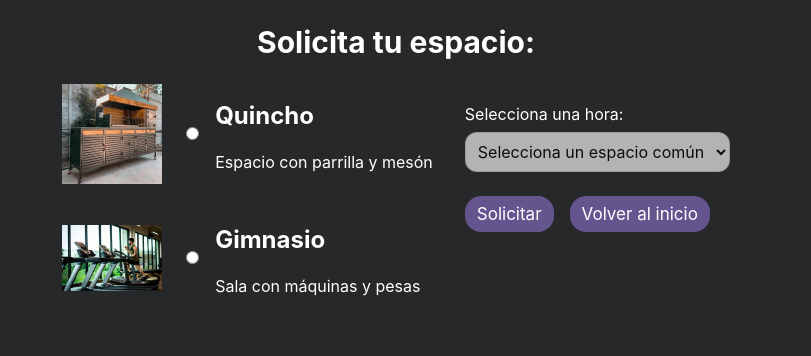
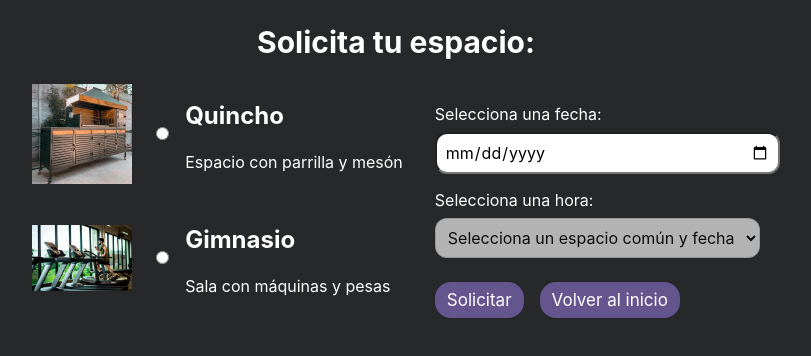
Before and after one commit to retamaish/INF322-DIU-ComunidadEdificio, a React app: page /reservar-espacios-comunes in a window 1280 px wide. Shown: the top 356 px of the page, without its empty margins (244-1055 px from the left). Built offline with nearby package versions, Linux system fonts and the light colour scheme; the HTML template or start-up script is replaced by a standard one.

Commit message:
Update RequestCommonSpaces.jsx

```diff
--- a/src/pages/RequestCommonSpaces.jsx
+++ b/src/pages/RequestCommonSpaces.jsx
@@ -7,13 +7,12 @@ import ImageGym from '../assets/gym.jpg'
 export const RequestCommonSpaces = () => {
   const navigate = useNavigate()
   const [commonSpace, setCommonSpace] = useState('')
+  const [date, setDate] = useState('')
   const [hour, setHour] = useState('')
 
-  // Definimos las horas y las horas disponibles para habilitar/deshabilitar
   const hours = Array.from({ length: 15 }, (_, i) => {
-    const first = (i + 8).toString().padStart(2, '0') // 15 horas desde las 08:00
+    const first = (i + 8).toString().padStart(2, '0')
     const end = (i + 10).toString().padStart(2, '0')
-
     return `${first}:00-${end}:00`
   })
 
@@ -21,30 +20,28 @@ export const RequestCommonSpaces = () => {
   const availableHoursGym = ['14:00-16:00', '18:00-20:00']
 
   const getAvailableHours = (commonSpace) => {
-    if (commonSpace === 'bbq') {
-      return availableHoursBBQ
-    } else if (commonSpace === 'gym') {
-      return availableHoursGym
-    }
-
+    if (commonSpace === 'bbq') return availableHoursBBQ
+    else if (commonSpace === 'gym') return availableHoursGym
     return ['Seleccione un espacio común']
   }
+
   const handleCommonSpaceClicked = (value) => {
-    const selectedCommonSpace = value
-    setCommonSpace(selectedCommonSpace)
-
-    const availableHours = getAvailableHours(selectedCommonSpace)
+    setCommonSpace(value)
+    const availableHours = getAvailableHours(value)
     setHour(availableHours.length > 0 ? availableHours[0] : '')
   }
 
   const handleSubmit = () => {
-    window.alert(`Espacio Reservado con exito. ${commonSpace}`)
+    if (date && hour) {
+      window.alert(`Espacio reservado con éxito: ${commonSpace} el ${date} a las ${hour}`)
+    } else {
+      window.alert('Por favor, selecciona una fecha y una hora')
+    }
   }
 
   return (
     <div className='request-space' style={{ display: 'flex', flexDirection: 'column', alignItems: 'center' }}>
       <H1>Solicita tu espacio:</H1>
-      {/* Formulario de selección */}
       <div className='request-space__form-container' style={{ display: 'flex', gap: '2rem', justifyContent: 'center' }}>
         <div className='request-space__options'>
 
@@ -52,7 +49,7 @@ export const RequestCommonSpaces = () => {
           <div style={{ display: 'flex', alignItems: 'center', gap: '16px', marginBottom: '16px' }}>
             <img src={ImageBarbecue} style={{ width: '100px', height: 'auto' }} />
             <label style={{ marginLeft: '8px' }}>
-              <input type='radio' name='opcion' value='bbq' onChange={(e) => handleCommonSpaceClicked(e.target.value)} />
+              <input type='radio' name='option' value='bbq' onChange={(e) => handleCommonSpaceClicked(e.target.value)} />
             </label>
             <div className='request-space__details'>
               <H2 className='request-space__subtitle'>Quincho</H2>
@@ -64,7 +61,7 @@ export const RequestCommonSpaces = () => {
           <div style={{ display: 'flex', alignItems: 'center', gap: '16px' }}>
             <img src={ImageGym} style={{ width: '100px', height: 'auto' }} />
             <label style={{ marginLeft: '8px' }}>
-              <input type='radio' name='opcion' value='gym' onChange={(e) => handleCommonSpaceClicked(e.target.value)} />
+              <input type='radio' name='option' value='gym' onChange={(e) => handleCommonSpaceClicked(e.target.value)} />
             </label>
             <div className='request-space__details'>
               <H2 className='request-space__subtitle'>Gimnasio</H2>
@@ -73,10 +70,26 @@ export const RequestCommonSpaces = () => {
           </div>
         </div>
 
-        {/* seleccion hora */}
+        {/* Selección de Fecha y Hora */}
         <div className='request-space__time-selection' style={{ marginTop: '24px' }}>
-          <form className='form'>
+          <form className='form' onSubmit={(e) => e.preventDefault()}>
+
+            {/* Selección de Fecha */}
             <div className='form__group'>
+              <label className='form__label' htmlFor='date'>Selecciona una fecha:</label>
+              <input
+                type='date'
+                id='date'
+                name='date'
+                className='form__input'
+                style={{ padding: '8px', width: '100%', marginTop: '8px' }}
+                value={date}
+                onChange={(e) => setDate(e.target.value)}
+              />
+            </div>
+
+            {/* Selección de Hora */}
+            <div className='form__group' style={{ marginTop: '16px' }}>
               <label className='form__label' htmlFor='hour'>Selecciona una hora:</label>
               <select
                 id='hour'
@@ -84,21 +97,21 @@ export const RequestCommonSpaces = () => {
                 className='form__input'
                 style={{ padding: '8px', width: '100%', marginTop: '8px' }}
                 value={hour}
-                disabled={commonSpace === ''}
+                disabled={!commonSpace || !date}
                 onChange={(e) => setHour(e.target.value)}
               >
-                {commonSpace
-                  ? (hours.map((hour, index) => (
+                {commonSpace && date
+                  ? hours.map((hour, index) => (
                     <option
                       key={index}
                       value={hour}
-                      disabled={!getAvailableHours(commonSpace).includes(hour)} // Deshabilita la opción si no está en availableHours
+                      disabled={!getAvailableHours(commonSpace).includes(hour)}
                       style={{ color: getAvailableHours(commonSpace).includes(hour) ? 'black' : 'gray' }}
                     >
                       {hour}
                     </option>
-                    )))
-                  : <option>Selecciona un espacio común</option>}
+                  ))
+                  : <option>Selecciona un espacio común y fecha</option>}
               </select>
             </div>
 
@@ -108,7 +121,8 @@ export const RequestCommonSpaces = () => {
                 type='submit'
                 className='button button__submit'
                 onClick={() => handleSubmit()}
-              >Solicitar
+              >
+                Solicitar
               </button>
 
               <button
```
